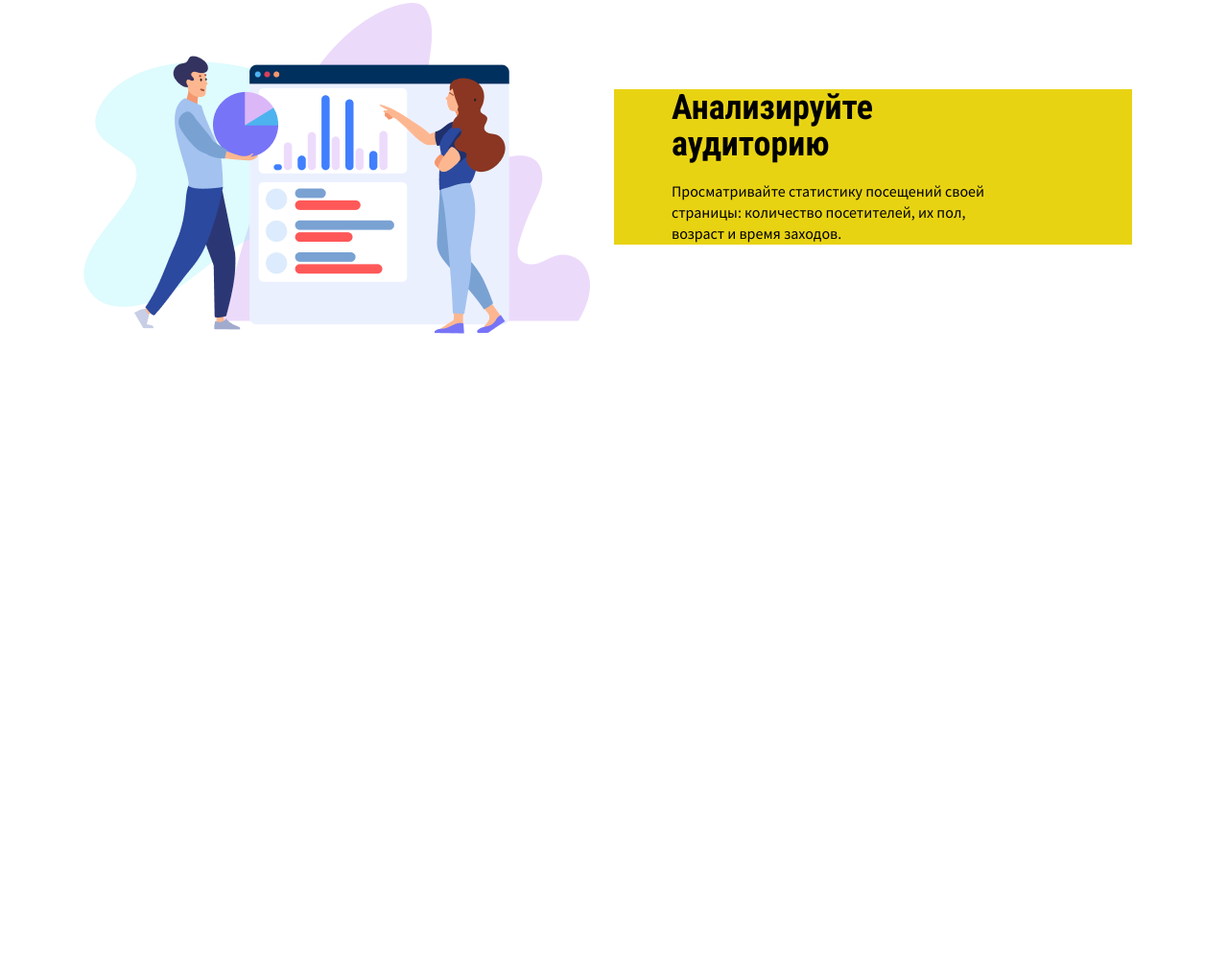
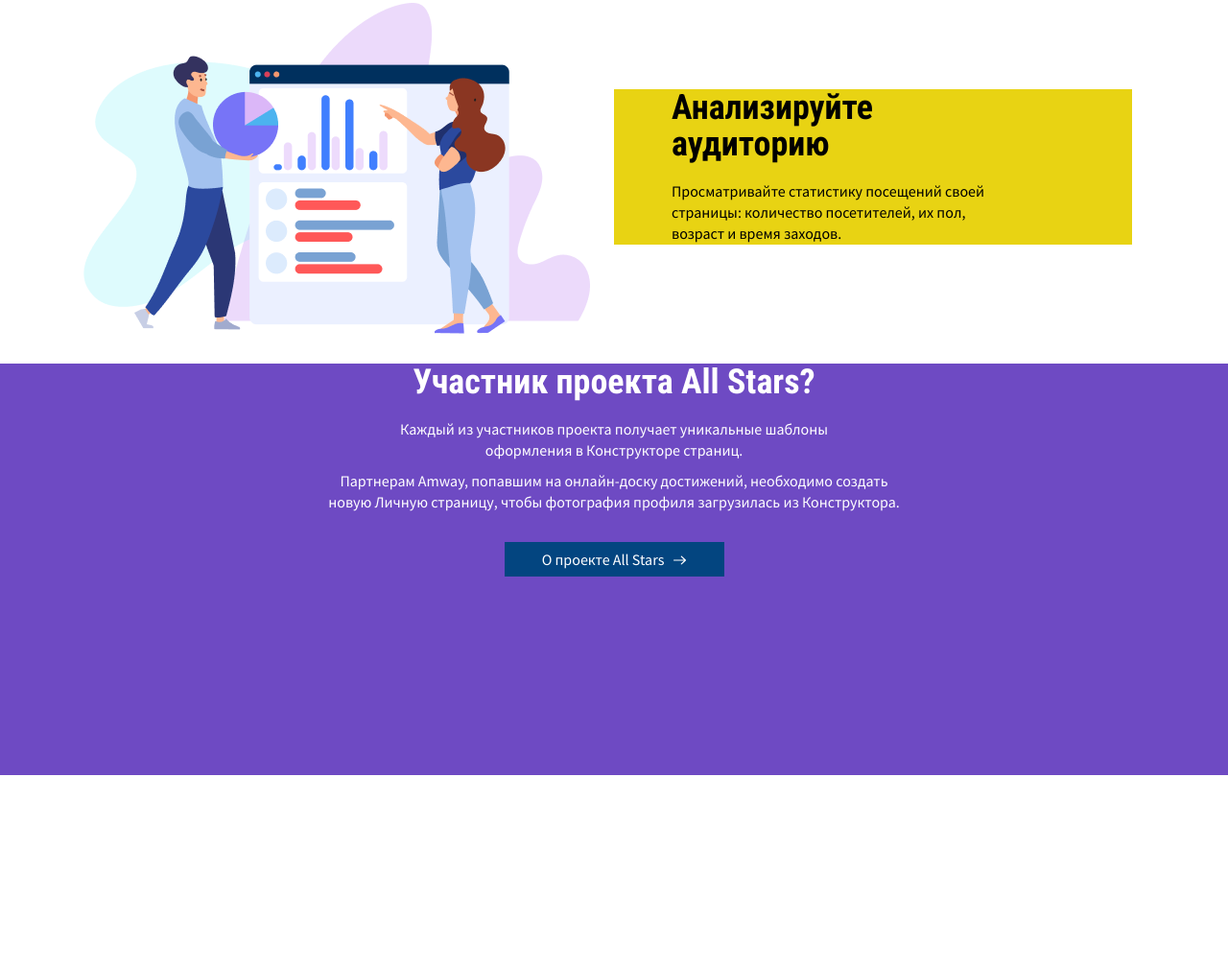
Before and after one commit to verslibremd/step2020, a PHP site: page /amway2.html in a window 1280 px wide; the page is wider, and only the part inside the window is pictured. Shown: the part 2514-3521 px from the top of that part at 96% size. Before the commit the page ends 2862 px from the top of that part, so only its background shows below. Run offline with PHP 8.4, Linux system fonts and the light colour scheme.

Commit message:
сделал часть 4 блока

```diff
--- a/projects from phpstorm/amway2/amway2.css
+++ b/projects from phpstorm/amway2/amway2.css
@@ -206,3 +206,24 @@ body {
 .three-pict__text--two-block-margin{
     margin-left: 60px;
 }
+/*------------------------------------------*/
+.all-stars{
+    width: 100%;
+    height: 429px;
+    background-color: #6E4AC3;
+    margin-bottom: 300px;
+}
+
+.all-stars__text{
+    display: flex;
+    flex-direction: column;
+}
+.title--align{
+    text-align: center;
+}
+.title--margin{
+    margin-top: 10px;
+}
+.title--margin-button{
+    margin-top: 30px;
+}
--- a/projects from phpstorm/amway2/amway2.html
+++ b/projects from phpstorm/amway2/amway2.html
@@ -46,7 +46,6 @@
             </div>
         </div>
     </section>
-
     <section class="two-block-x">
         <div class="grid">
             <div class="two-block-x__container">
@@ -68,6 +67,16 @@
         </div>
     </section>
 
+    <section class="all-stars">
+        <div class="grid">
+            <div class="all-stars__text">
+                <h2 class="title title--white title--align">Участник проекта All Stars?</h2>
+                <p class="description title--white title--align">Каждый из участников проекта получает уникальные шаблоны<br> оформления в Конструкторе страниц.</p>
+                <p class="description title--white title--align title--margin">Партнерам Amway, попавшим на онлайн-доску достижений, необходимо создать<br> новую Личную страницу, чтобы фотография профиля загрузилась из Конструктора.</p>
+                <a class="title--align title--margin-button" href="#"><button class="fast-access__button" type="button">О проекте All Stars</button></a>
+            </div>
+        </div>
+    </section>
 
 
 </body>
```
